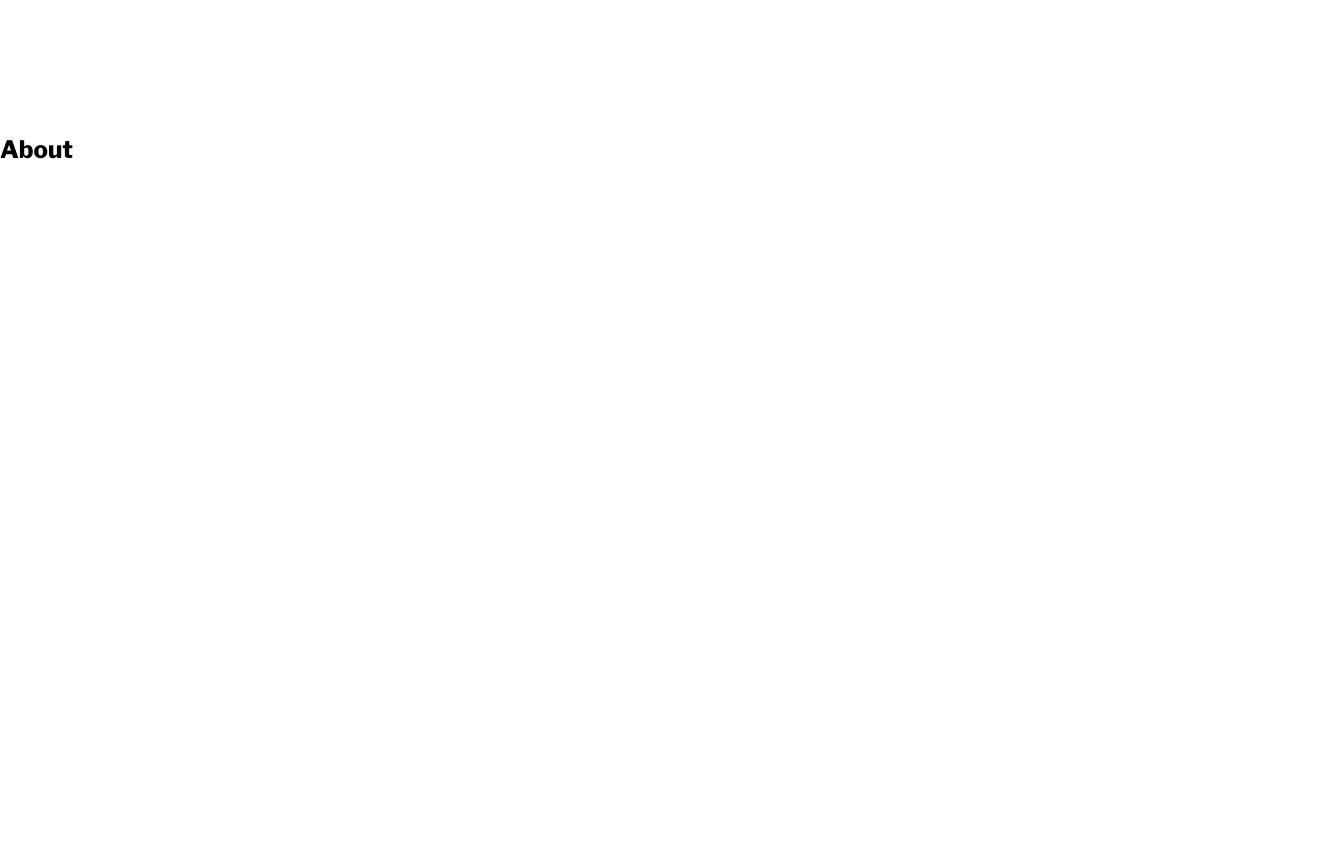
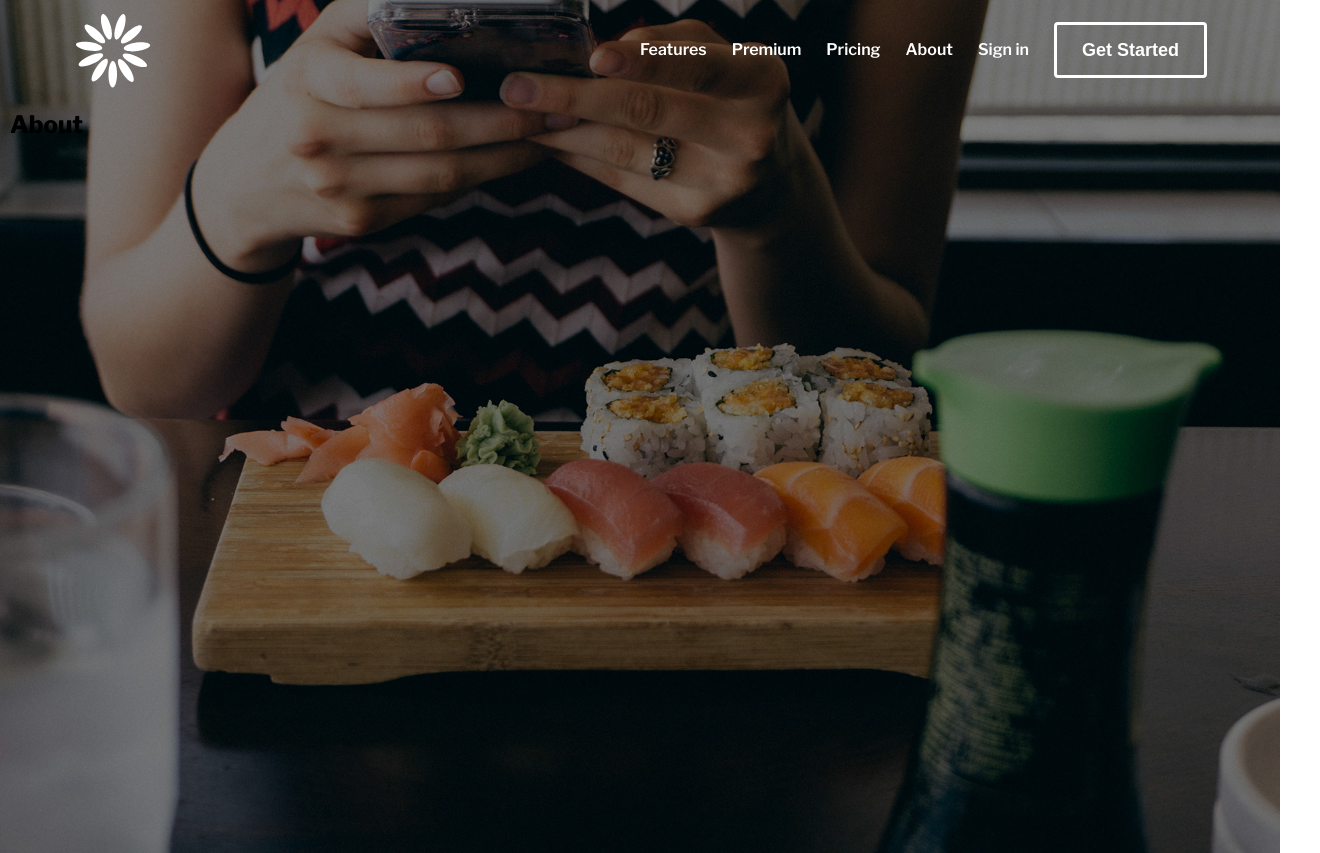
Before and after one commit to cey-t/catering-website, a React (Create React App) app: page /about in a window 1280 px wide. Shown: the whole page, 1320 px wide, since content can reach past the window. Before the commit the page ends 800 px from the top, so only its background shows below. Built offline with nearby package versions, Linux system fonts and the light colour scheme.

Commit message:
nav bar implemented

```diff
--- a/src/components/NavBar/NavBar.js
+++ b/src/components/NavBar/NavBar.js
@@ -7,9 +7,17 @@ import Pricing from "../../pages/Pricing/Pricing";
 import Home from "../../pages/Home/Home";
 import logo from "../../images/logo.svg";
 import styles from "./NavBar.module.scss";
+import homePage from "../../images/HomePage/home-page.jpg";
 const NavBar = () => {
   return (
+    <>
       <section className={styles.headerContainer}>
+        <img
+          src={homePage}
+          alt="backgorund-home"
+          className={styles.backgroundImage}
+        />
+        <div className={styles.contentRoot}>
           <Router>
             <div className={styles.navBarContainer}>
               <div className={styles.logoContainer}>
@@ -41,7 +49,9 @@ const NavBar = () => {
               </Routes>
             </div>
           </Router>
+        </div>
       </section>
+    </>
   );
 };
 export default NavBar;
--- a/src/components/NavBar/NavBar.module.scss
+++ b/src/components/NavBar/NavBar.module.scss
@@ -1,14 +1,26 @@
+.backgroundImage {
+  position: relative;
+  width: 100%;
+}
 .headerContainer {
   display: flex;
   flex-direction: column;
+  position: absolute;
+  top: 0;
+  width: 100%;
   .navBarContainer {
-    width: 100%;
     display: flex;
     justify-content: space-between;
+    width: 90%;
     margin: auto;
-    padding: 0px 20px;
-    height: 115px;
   }
+  .contentRoot {
+    position: absolute;
+    right: 0;
+    left: 0;
+    padding: 10px;
+  }
+
   .navLinks {
     display: flex;
     align-items: center;
@@ -37,7 +49,7 @@
     font-weight: 600;
     font-size: 18px;
     color: #ffffff;
-    padding: 25px 0;
+    padding: 25px;
     display: flex;
     align-items: center;
     background-color: transparent;
--- a/src/index.scss
+++ b/src/index.scss
@@ -2,7 +2,6 @@ body {
   margin: 0;
   padding: 0;
   height: auto;
-  max-width: 1440px;
   margin: 0 auto;
   font-family: "Libre Franklin", sans-serif;
 }
```
Lines whose indentation alone changed are shown as unchanged.
